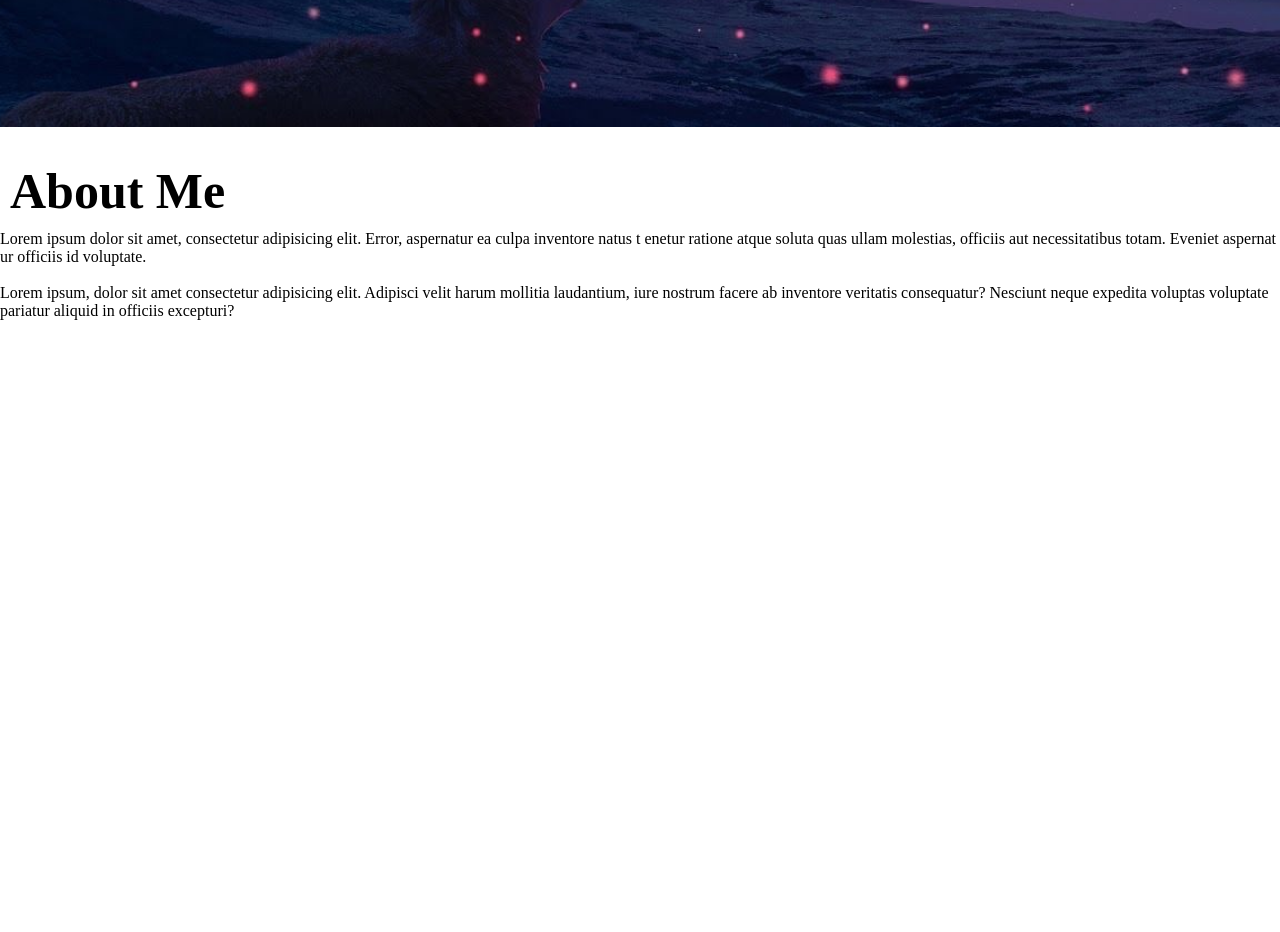
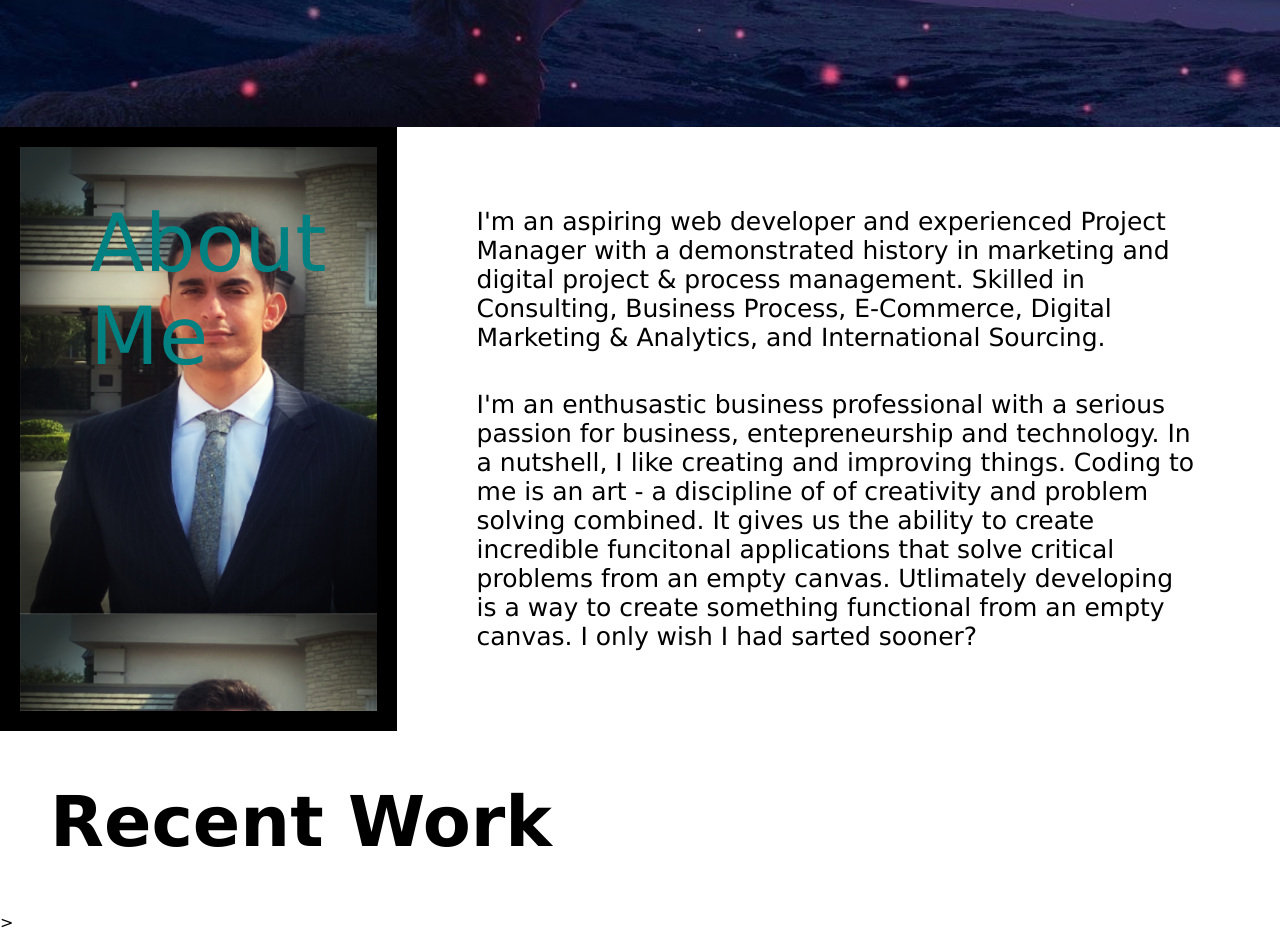
Before and after one commit to ydefrawi/My-Portfolio, a plain HTML site: page index.html in a window 1280 px wide. Shown: the part 803-1735 px from the top of the page. Before the commit the page ends 1123 px from the top, so only its background shows below. Drawn offline with Linux system fonts and the light colour scheme.

Commit message:
Added About me tab, fixing about me title

```diff
--- a/assets/css/style.css
+++ b/assets/css/style.css
@@ -2,18 +2,21 @@
     box-sizing: border-box;
     padding: 0;
     margin: 0;
+    font-family: Verdana, sans-serif;
 }
 
 h1 {
     font-size: 60px;
     padding:10px;
     margin-right:10px;
+    font-family: Verdana, sans-serif;
+    font-weight: normal;
 }
 
 h2 {
     font-size: 50px;
-    padding:10px;
-    Margin-left
+    padding:0px;
+    Margin-left: 20px;
 }
 
 header {
@@ -66,8 +69,65 @@ header a {
 .hero {
     height: 800px;
     width: 100%;
-    margin-bottom: 25px;
     background-image: url("../images/antlers.jpg");
     background-size: cover;
     background-position: center;
 }
+
+div {
+    margin-left:0 ;
+}
+
+.about-me-container {
+    display:flex;
+    flex-flow:row;
+    justify-content: center;
+    align-items:center;
+
+}
+
+.about-heading {
+    background-image: url(../images/linkedin.PNG);
+    background-size:390px;
+    border-width: 20px;
+    border-style:solid;
+    border-color: black;
+    align-self:stretch;
+    padding:50px;
+}
+
+ .about-heading h2 {
+    height:200px;
+    font-size: 80px;
+    font-weight: normal;
+    color: teal;
+    align-items::
+
+
+}
+
+.black-bar {
+    display:flex;
+    flex-direction:row;
+    background-color:black;
+    height:5px;
+}
+
+.about-me-text {
+    text-align: left;;
+    margin: 40px;
+    padding:40px;
+}
+
+p {
+  font-size: 25px;
+}
+
+.recent-work-container {
+    display:flex;
+    padding:50px;
+}
+
+h3 {
+    Font-size: 70px;
+}
--- a/index.html
+++ b/index.html
@@ -4,13 +4,14 @@
 <head>
     <meta charset="UTF-8" />
     <link rel="stylesheet" href="./assets/css/style.css">
+    <link href='https://fonts.googleapis.com/css?family=Alata' rel='stylesheet'>
     <title>My Portfolio</title>
 </head>
 
 <body>
     <header>
         <div class="headerbox">
-        <h1>John Smith</h1>
+        <h1>Yousef Defrawi</h1>
         </div>
         <nav>
             <ul>
@@ -32,13 +33,34 @@
 
     <div class="hero"></div>
 
-    <section id="about-me">
-        <h2>About Me</h2>
-        <p>Lorem ipsum dolor sit amet, consectetur adipisicing elit. Error, aspernatur ea culpa inventore natus t
-            enetur ratione atque soluta quas ullam molestias, officiis aut necessitatibus totam. Eveniet aspernat
-            ur officiis id voluptate.</p>
-            <br>
-        <p>Lorem ipsum, dolor sit amet consectetur adipisicing elit. Adipisci velit harum mollitia laudantium,
-            iure nostrum facere ab inventore veritatis consequatur? Nesciunt neque expedita voluptas voluptate
-            pariatur aliquid in officiis excepturi?</p>
-    </section>
+<!------- About Me Row Container Sarts- ------>
+
+<!-- About Me Title -->
+<section class="about-me-container">
+    <div class="about-heading">
+                <h2>About Me</h2>
+    </div>
+<!-- About Me Content -->
+    <div class="about-me-text">
+        <p>
+            I'm an aspiring web developer and experienced Project Manager with a demonstrated history in marketing and digital project & process management.
+            Skilled in Consulting, Business Process, E-Commerce, Digital Marketing & Analytics, and International Sourcing.
+        </p>
+            <br><br>
+        <p>I'm an enthusastic business professional with a serious passion for business, entepreneurship and technology. In a nutshell, I like creating and improving things. Coding to me is
+            an art - a discipline of of creativity and problem solving combined. It gives us the ability to create incredible funcitonal applications that solve critical problems from an empty canvas.
+            Utlimately developing is a way to create something functional from an empty canvas. I only wish I had sarted sooner?
+        </p>
+    </div>
+</section>
+
+<!------- About Me Row Container Emds  ----- -->
+
+<!-- Recent Work Divider -->
+
+<section class="recent-work-container">
+
+    <h3>Recent Work</h3>
+
+
+</section>>
```
Also changed, not shown: notes.txt (added, +7 -0 lines), assets/images/linkedin.PNG (added), assets/images/treeoflife.jpg (added).
